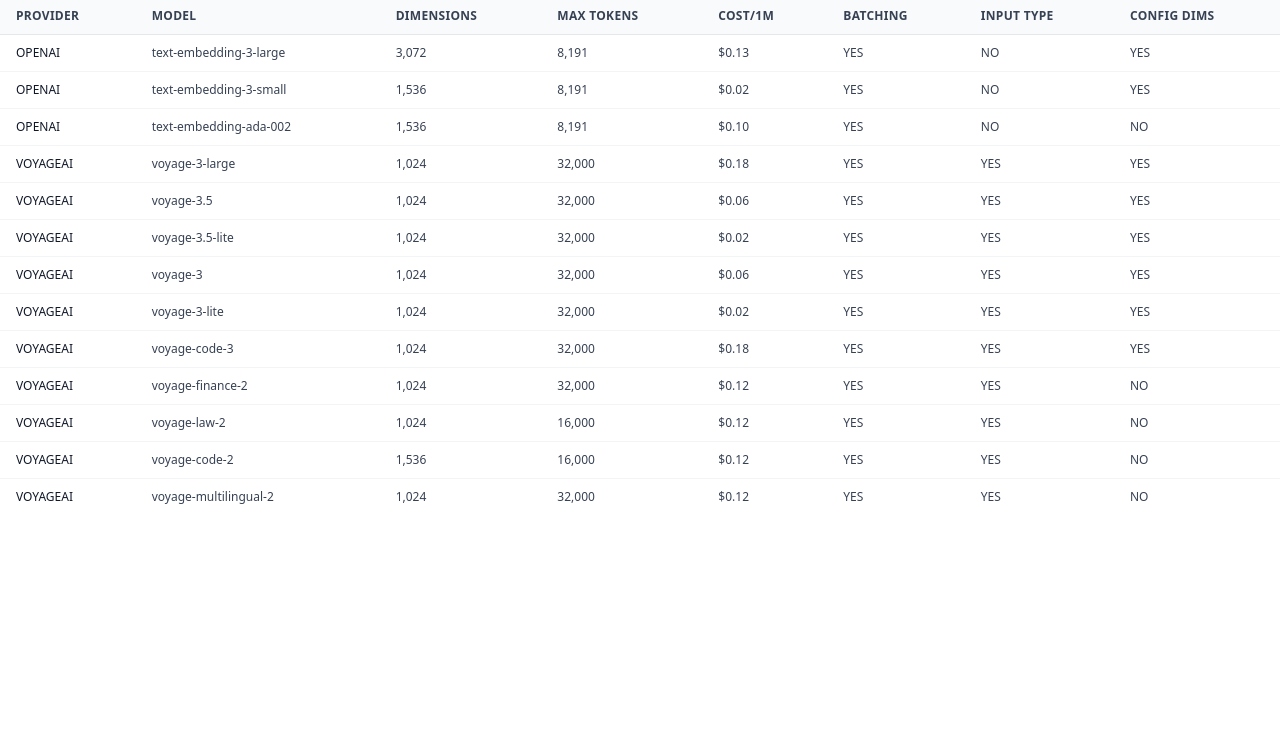
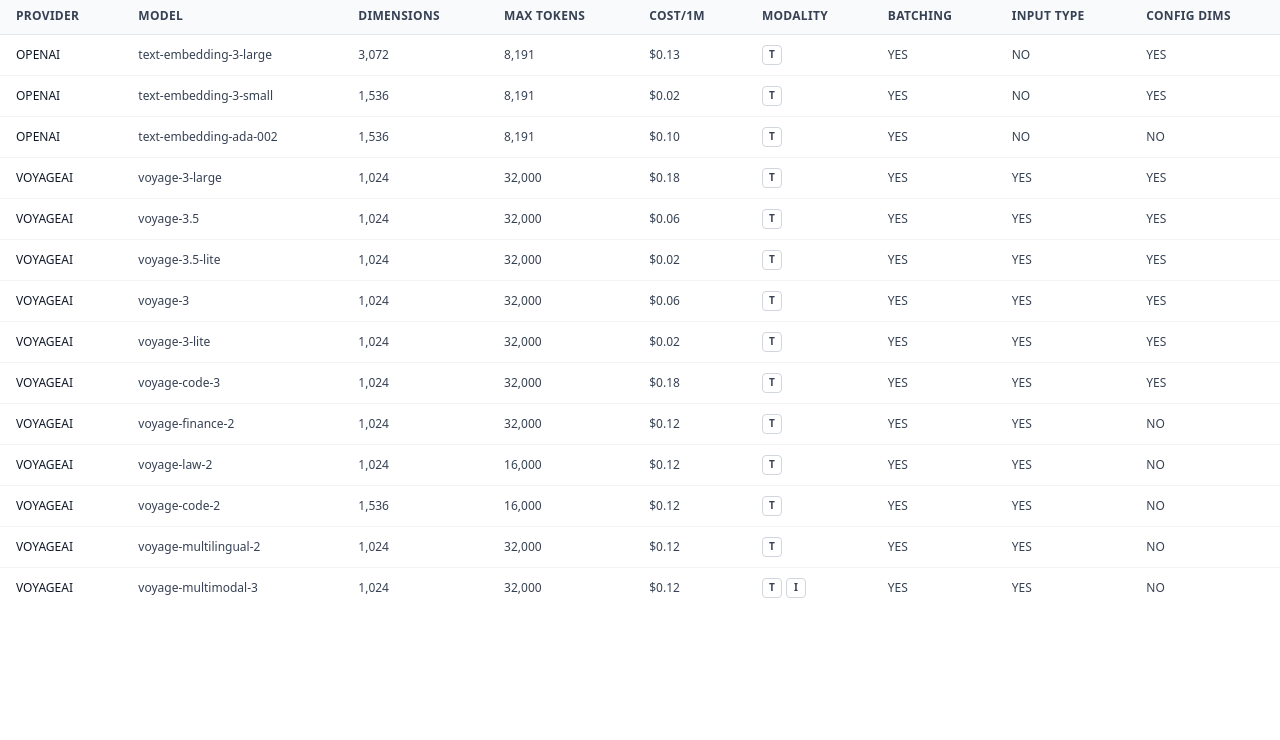
Before and after one commit to chonkie-inc/catsu, an Astro site in the folder website/: page / in a window 1280 px wide. Shown: the part 60-800 px from the top of the page. Built offline with nearby package versions, Linux system fonts and the light colour scheme; Astro itself is replaced by a stand-in of ours.

Commit message:
Feat: Add modalities and fix provider count on search

```diff
--- a/website/src/components/ModelsTable.tsx
+++ b/website/src/components/ModelsTable.tsx
@@ -15,19 +15,26 @@
   dimensions: number;
   max_input_tokens: number;
   cost_per_million_tokens: number;
+  modalities: string[];
   supports_batching: boolean;
   supports_input_type: boolean;
   supports_dimensions: boolean;
 }
+
+const modalityBadge: Record<string, string> = {
+  text: 'T',
+  image: 'I',
+};
 
 interface ModelsTableProps {
   models: Model[];
   filterValue?: string;
   onFilterChange?: (filter: string) => void;
   onRowCountChange?: (count: number) => void;
+  onProviderCountChange?: (count: number) => void;
 }
 
-export function ModelsTable({ models, filterValue = '', onFilterChange, onRowCountChange }: ModelsTableProps) {
+export function ModelsTable({ models, filterValue = '', onFilterChange, onRowCountChange, onProviderCountChange }: ModelsTableProps) {
   const [globalFilter, setGlobalFilter] = useState(filterValue);
   const [sorting, setSorting] = useState<SortingState>([]);
 
@@ -84,6 +91,26 @@
         ),
       },
       {
+        accessorKey: 'modalities',
+        header: 'MODALITY',
+        cell: (info) => {
+          const modalities = info.getValue<string[]>() || ['text'];
+          return (
+            <div className="flex gap-1">
+              {modalities.map((modality) => (
+                <span
+                  key={modality}
+                  className="inline-flex items-center justify-center w-5 h-5 text-[10px] font-semibold border border-gray-300 dark:border-gray-600 rounded text-gray-700 dark:text-gray-300"
+                  title={modality}
+                >
+                  {modalityBadge[modality] || modality[0].toUpperCase()}
+                </span>
+              ))}
+            </div>
+          );
+        },
+      },
+      {
         accessorKey: 'supports_batching',
         header: 'BATCHING',
         cell: (info) => (
@@ -131,13 +158,22 @@
     getSortedRowModel: getSortedRowModel(),
   });
 
-  // Notify parent of row count changes
-  const rowCount = table.getRowModel().rows.length;
+  // Notify parent of row count and provider count changes
+  const rows = table.getRowModel().rows;
+  const rowCount = rows.length;
+  const providerCount = new Set(rows.map(row => row.original.provider)).size;
+
   useEffect(() => {
     if (onRowCountChange) {
       onRowCountChange(rowCount);
     }
   }, [rowCount, onRowCountChange]);
+
+  useEffect(() => {
+    if (onProviderCountChange) {
+      onProviderCountChange(providerCount);
+    }
+  }, [providerCount, onProviderCountChange]);
 
   return (
     <div className="w-full overflow-x-auto">
--- a/website/src/components/ModelsTableWithSearch.tsx
+++ b/website/src/components/ModelsTableWithSearch.tsx
@@ -19,6 +19,9 @@
 export function ModelsTableWithSearch({ models }: ModelsTableWithSearchProps) {
   const [searchValue, setSearchValue] = useState('');
   const [rowCount, setRowCount] = useState(models.length);
+  const [providerCount, setProviderCount] = useState(
+    new Set(models.map((m) => m.provider)).size
+  );
 
   // Inject search bar into navbar (only once on mount)
   useEffect(() => {
@@ -44,6 +47,14 @@
     }
   }, [rowCount]);
 
+  // Update provider count in navbar
+  useEffect(() => {
+    const navbarProviderCount = document.getElementById('navbar-provider-count');
+    if (navbarProviderCount) {
+      navbarProviderCount.textContent = providerCount.toString();
+    }
+  }, [providerCount]);
+
   return (
     <div>
       <ModelsTable
@@ -51,6 +62,7 @@
         filterValue={searchValue}
         onFilterChange={setSearchValue}
         onRowCountChange={setRowCount}
+        onProviderCountChange={setProviderCount}
       />
     </div>
   );
--- a/website/src/models.json
+++ b/website/src/models.json
@@ -6,6 +6,7 @@
       "dimensions": 3072,
       "max_input_tokens": 8191,
       "cost_per_million_tokens": 0.13,
+      "modalities": ["text"],
       "supports_batching": true,
       "supports_input_type": false,
       "supports_dimensions": true,
@@ -20,6 +21,7 @@
       "dimensions": 1536,
       "max_input_tokens": 8191,
       "cost_per_million_tokens": 0.02,
+      "modalities": ["text"],
       "supports_batching": true,
       "supports_input_type": false,
       "supports_dimensions": true,
@@ -34,6 +36,7 @@
       "dimensions": 1536,
       "max_input_tokens": 8191,
       "cost_per_million_tokens": 0.10,
+      "modalities": ["text"],
       "supports_batching": true,
       "supports_input_type": false,
       "supports_dimensions": false,
@@ -50,6 +53,7 @@
       "dimensions": 1024,
       "max_input_tokens": 32000,
       "cost_per_million_tokens": 0.18,
+      "modalities": ["text"],
       "supports_batching": true,
       "supports_input_type": true,
       "supports_dimensions": true,
@@ -64,6 +68,7 @@
       "dimensions": 1024,
       "max_input_tokens": 32000,
       "cost_per_million_tokens": 0.06,
+      "modalities": ["text"],
       "supports_batching": true,
       "supports_input_type": true,
       "supports_dimensions": true,
@@ -78,6 +83,7 @@
       "dimensions": 1024,
       "max_input_tokens": 32000,
       "cost_per_million_tokens": 0.02,
+      "modalities": ["text"],
       "supports_batching": true,
       "supports_input_type": true,
       "supports_dimensions": true,
@@ -92,6 +98,7 @@
       "dimensions": 1024,
       "max_input_tokens": 32000,
       "cost_per_million_tokens": 0.06,
+      "modalities": ["text"],
       "supports_batching": true,
       "supports_input_type": true,
       "supports_dimensions": true,
@@ -106,6 +113,7 @@
       "dimensions": 1024,
       "max_input_tokens": 32000,
       "cost_per_million_tokens": 0.02,
+      "modalities": ["text"],
       "supports_batching": true,
       "supports_input_type": true,
       "supports_dimensions": true,
@@ -120,6 +128,7 @@
       "dimensions": 1024,
       "max_input_tokens": 32000,
       "cost_per_million_tokens": 0.18,
+      "modalities": ["text"],
       "supports_batching": true,
       "supports_input_type": true,
       "supports_dimensions": true,
@@ -134,6 +143,7 @@
       "dimensions": 1024,
       "max_input_tokens": 32000,
       "cost_per_million_tokens": 0.12,
+      "modalities": ["text"],
       "supports_batching": true,
       "supports_input_type": true,
       "supports_dimensions": false,
@@ -148,6 +158,7 @@
       "dimensions": 1024,
       "max_input_tokens": 16000,
       "cost_per_million_tokens": 0.12,
+      "modalities": ["text"],
       "supports_batching": true,
       "supports_input_type": true,
       "supports_dimensions": false,
@@ -162,6 +173,7 @@
       "dimensions": 1536,
       "max_input_tokens": 16000,
       "cost_per_million_tokens": 0.12,
+      "modalities": ["text"],
       "supports_batching": true,
       "supports_input_type": true,
       "supports_dimensions": false,
@@ -176,6 +188,7 @@
       "dimensions": 1024,
       "max_input_tokens": 32000,
       "cost_per_million_tokens": 0.12,
+      "modalities": ["text"],
       "supports_batching": true,
       "supports_input_type": true,
       "supports_dimensions": false,
@@ -183,6 +196,21 @@
         "engine": "huggingface",
         "name": "voyageai/voyage-multilingual-2"
       }
+    },
+    {
+      "name": "voyage-multimodal-3",
+      "provider": "voyageai",
+      "dimensions": 1024,
+      "max_input_tokens": 32000,
+      "cost_per_million_tokens": 0.12,
+      "modalities": ["text", "image"],
+      "supports_batching": true,
+      "supports_input_type": true,
+      "supports_dimensions": false,
+      "tokenizer": {
+        "engine": "huggingface",
+        "name": "voyageai/voyage-multimodal-3"
+      }
     }
   ]
 }
--- a/website/src/pages/index.astro
+++ b/website/src/pages/index.astro
@@ -45,7 +45,7 @@
           <div class="flex items-center gap-4">
             <!-- Stats -->
             <div class="hidden md:flex items-center gap-3 text-xs text-gray-600 dark:text-gray-400">
-              <span><span class="font-medium text-gray-900 dark:text-gray-100">{providerCount}</span> providers</span>
+              <span><span class="font-medium text-gray-900 dark:text-gray-100" id="navbar-provider-count">{providerCount}</span> providers</span>
               <span><span class="font-medium text-gray-900 dark:text-gray-100" id="navbar-model-count">{modelCount}</span> models</span>
             </div>
 
```
Also changed, not shown: src/catsu/data/models.json (+28 -0 lines).
